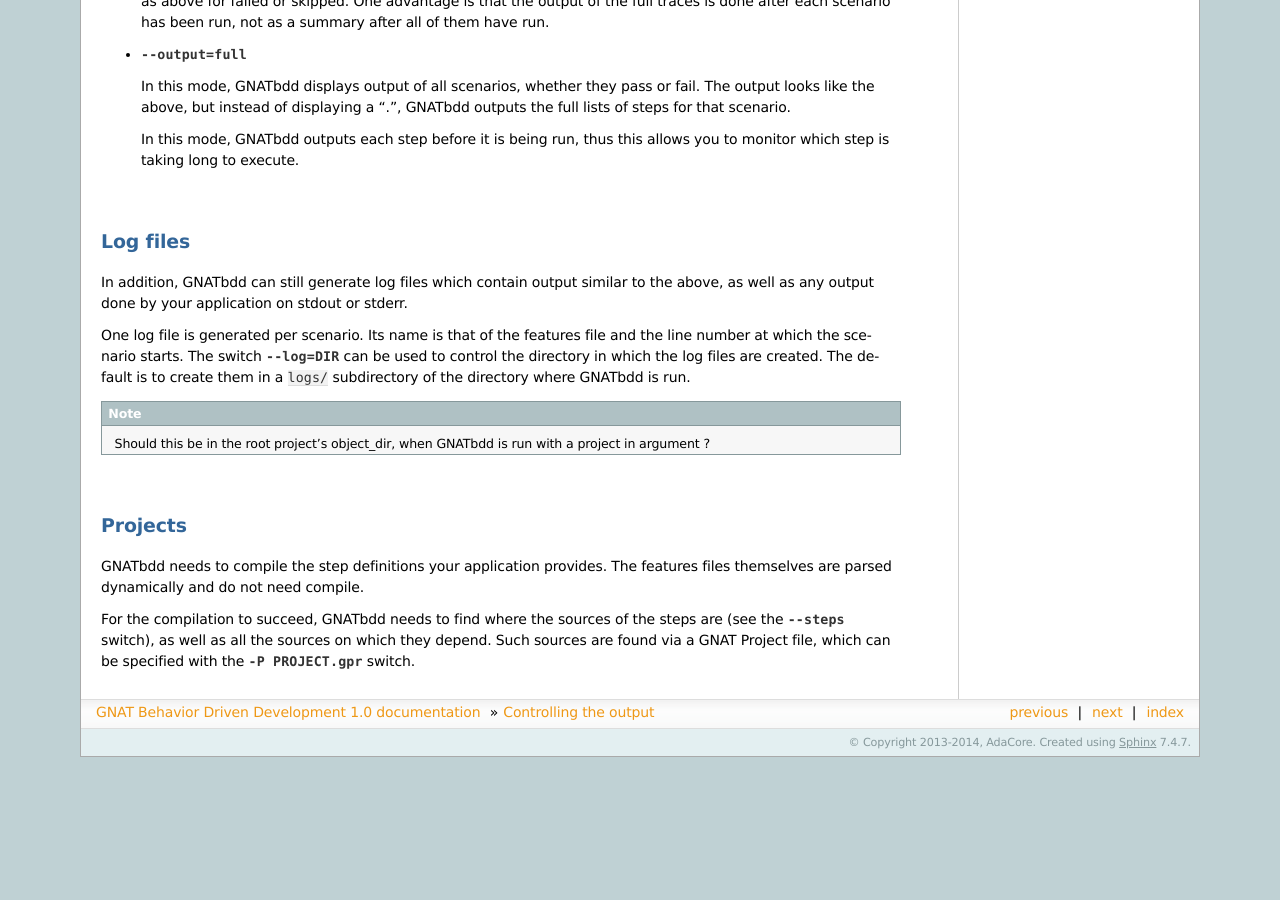
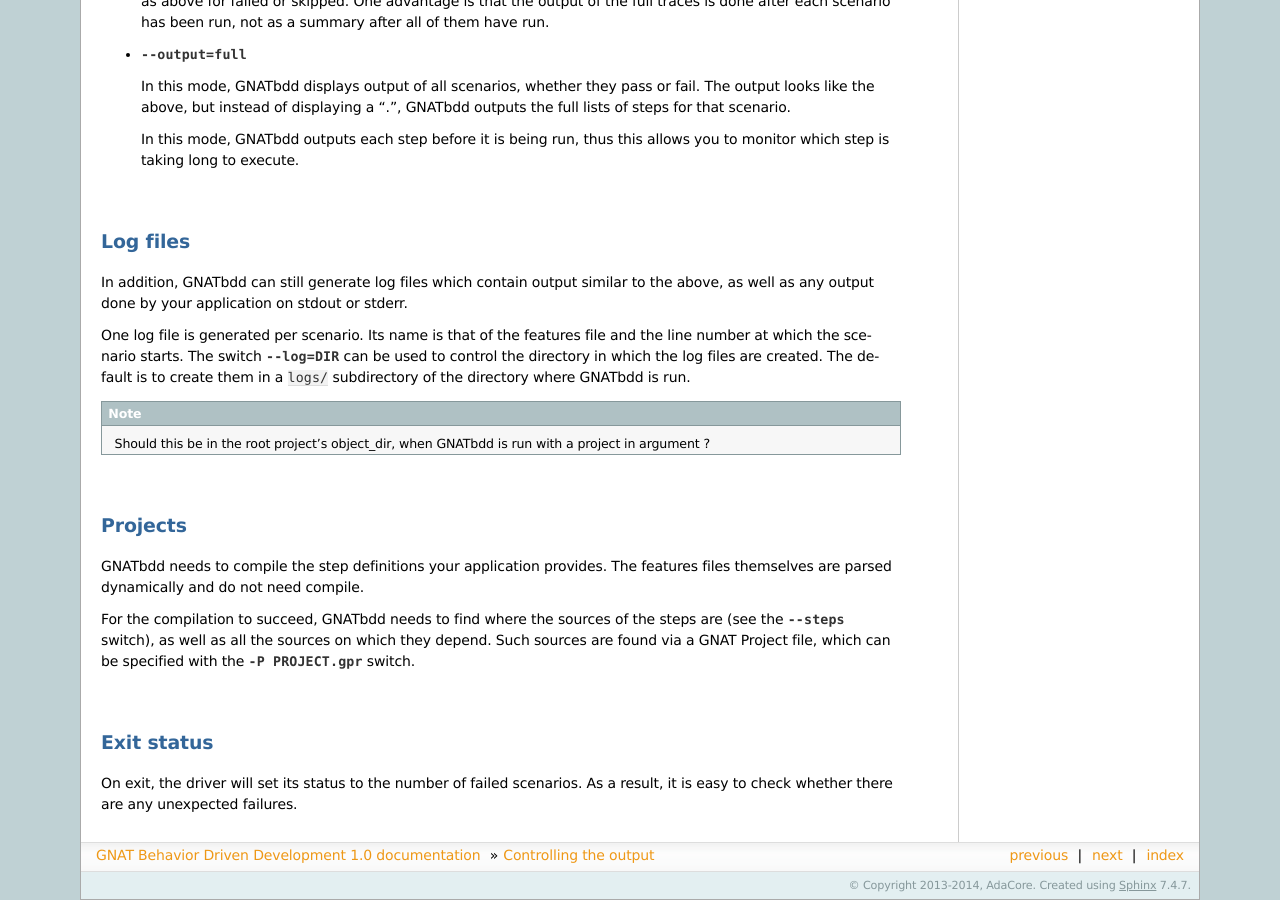
Before and after one commit to briot/gnatbdd, a Sphinx documentation site: the page built from docs/output.rst, in a window 1280 px wide and 900 px high, scrolled down 1405 px. Built offline with Sphinx 7.4.7, drawn with Linux system fonts in a browser that asks for light colours; before the commit the page ends 2162 px from its top, so only the background shows below that.

```diff
--- a/docs/output.rst
+++ b/docs/output.rst
@@ -133,3 +133,9 @@
 steps are (see the :option:`--steps` switch), as well as all the sources on
 which they depend. Such sources are found via a GNAT Project file, which can
 be specified with the :option:`-P PROJECT.gpr` switch.
+
+Exit status
+===========
+
+On exit, the driver will set its status to the number of failed scenarios.
+As a result, it is easy to check whether there are any unexpected failures.
```
Also changed, not shown: 14 other files.
